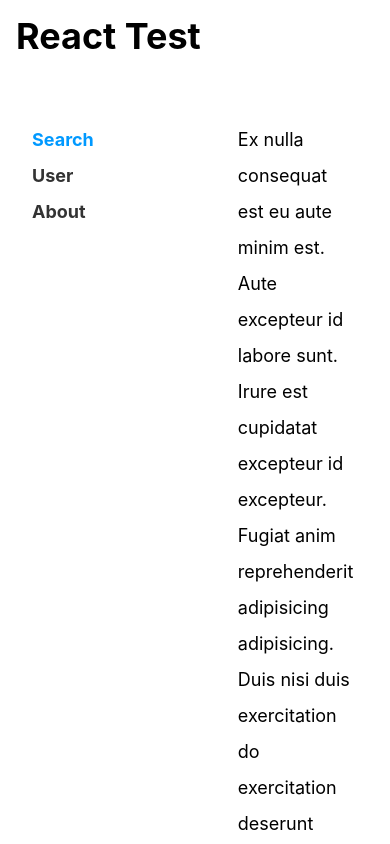
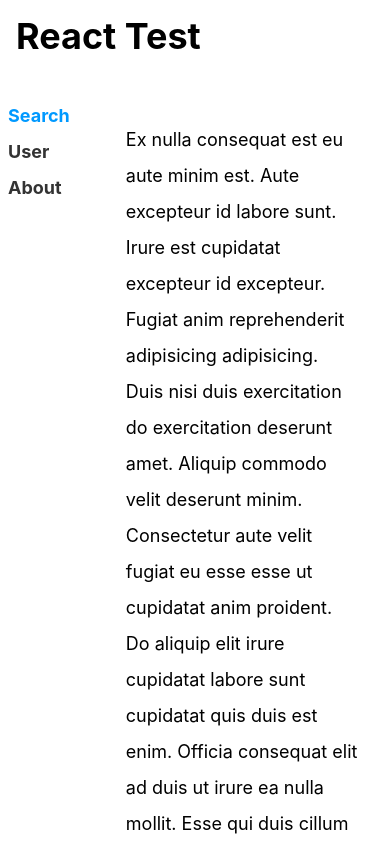
Before and after one commit to MalpenZibo/reactTest, a React (Create React App) app: page / in a window 390 px wide. Built offline with nearby package versions, Linux system fonts and the light colour scheme.

Commit message:
layout optimization

```diff
--- a/src/App.css
+++ b/src/App.css
@@ -34,3 +34,13 @@ ul li a {
   overflow-y: auto;
   padding: 2rem;
 }
+
+@media (min-width: 320px) and (max-width: 1024px) {
+
+  ul {
+    list-style-type: none;
+    padding: 0.5rem;
+    margin-right: 1rem;
+  }
+
+}
--- a/src/index.js
+++ b/src/index.js
@@ -6,7 +6,7 @@ import * as serviceWorker from './serviceWorker';
 import { BrowserRouter } from 'react-router-dom';
 
 ReactDOM.render(
-    <BrowserRouter>
+    <BrowserRouter basename={process.env.PUBLIC_URL}>
         <App />
     </BrowserRouter>,
     document.getElementById('root')
--- a/src/pages/User.css
+++ b/src/pages/User.css
@@ -2,20 +2,18 @@ div.userCard {
     display: flex;
     flex-direction: row;
     align-items: flex-start;
+    flex-wrap: wrap;
+    justify-content: space-between;
 }
 
 wired-image {
     width: 15rem;
 }
 
-div.userCard > h3 {
-    padding-left: 2rem;
-}
-
 div.userCard > div {
     display: flex;
     flex-direction: column;
-    padding: 0rem 3rem;
+    padding: 0rem 1rem;
     flex: 1 1 auto;
 }
 
```
Also changed, not shown: 8 other files (tests, documents, lock files or other folders).
